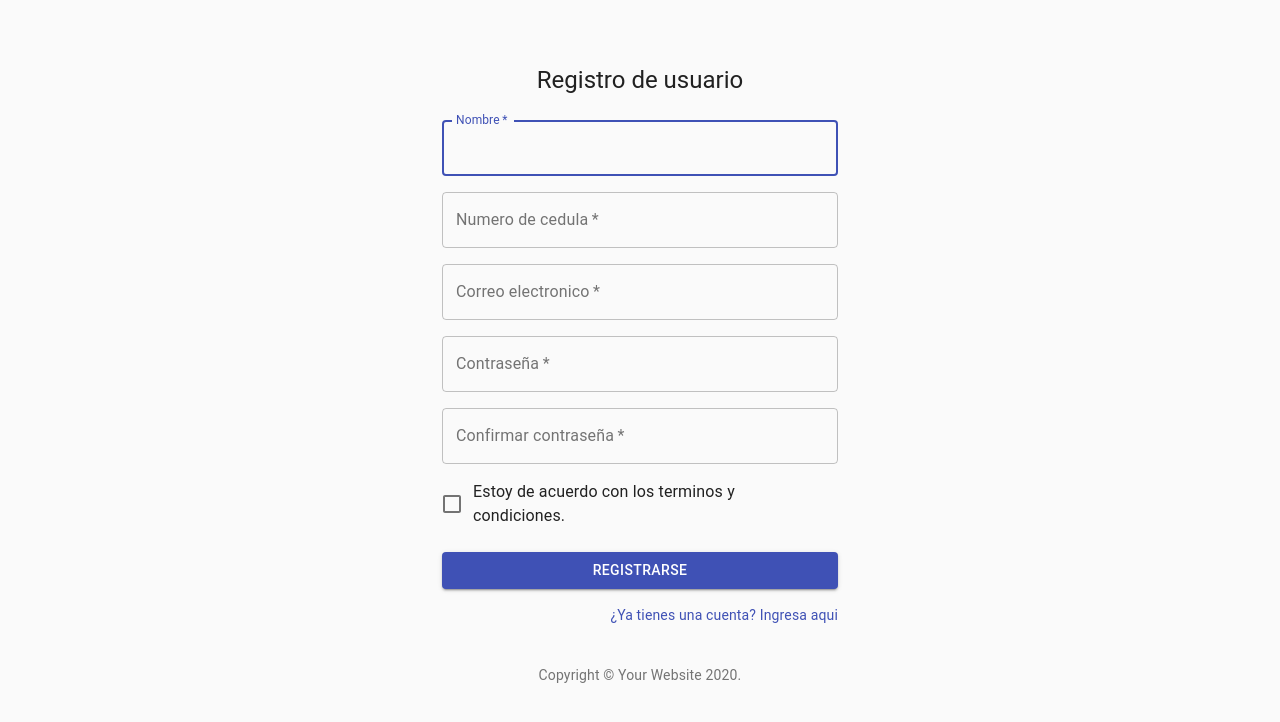
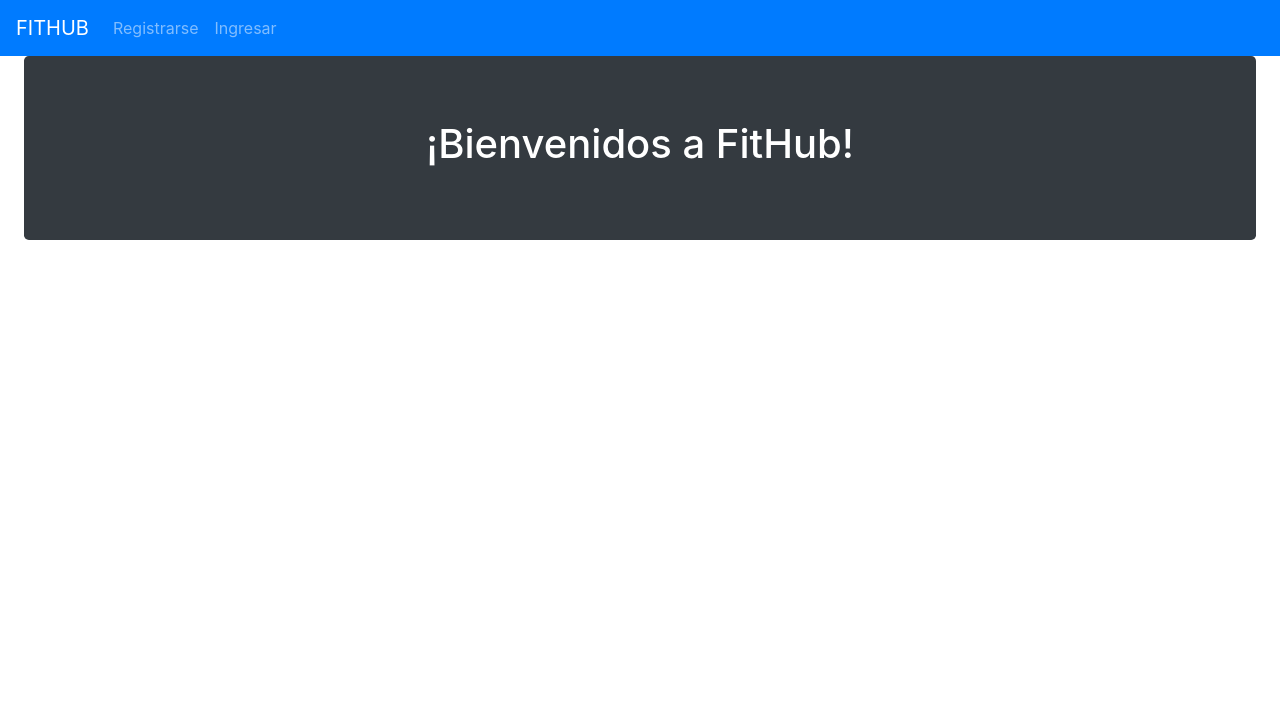
Before and after one commit to MauricioMeza/FitHub-Admin, a React (Create React App) app in the folder fitHub-Admin-Cliente/fithub-cliente/: page /welcome in a window 1280 px wide. Shown: the top 722 px of the page. Built offline with nearby package versions, Linux system fonts and the light colour scheme.

Commit message:
barra de navegacion y routing

```diff
--- a/fitHub-Admin-Cliente/fithub-cliente/src/App.js
+++ b/fitHub-Admin-Cliente/fithub-cliente/src/App.js
@@ -1,17 +1,38 @@
 import React, { Component } from 'react';
 import './App.css';
+import "bootstrap/dist/css/bootstrap.min.css"
+
+import {Row, Col} from "react-bootstrap";
+import {BrowserRouter as Router, Switch, Route } from "react-router-dom";
+import {Container} from '@material-ui/core';
 
 //importar componentes
 
 import SignUp from "./components/SignUp";
 import Login from "./components/Login";
+import NavigationBar from "./components/NavigationBar";
+import Welcome from "./components/Welcome";
 
 class App extends Component{
 
+
   render(){
-    return <div>
-      <SignUp/>
-    </div>
+    return(
+    <Router>
+      <NavigationBar/>
+      <Container>
+        <Row>
+          <Col lg={12} >
+            <Switch>
+              <Route path="/welcome" exact component={Welcome} />
+              <Route path="/registro" exact component={SignUp} />
+              <Route path="/login" exact component={Login} />
+            </Switch>
+          </Col>
+        </Row>
+      </Container>
+    </Router>
+    )
   }
 }
 
--- /dev/null
+++ b/fitHub-Admin-Cliente/fithub-cliente/src/components/NavigationBar.js
@@ -0,0 +1,23 @@
+import React from "react";
+
+import {Navbar, Nav} from "react-bootstrap";
+import {Link} from "react-router-dom";
+
+class NavigationBar extends React.Component {
+    render(){
+        return(
+            <Navbar bg="primary" variant="dark">
+                <Link to={"welcome"} className="navbar-brand">
+                    FITHUB
+                </Link>
+                <Nav className="mr-auto">
+                <Link to={"registro"} className="nav-link"> Registrarse</Link>
+                <Link to={"login"} className="nav-link"> Ingresar</Link>
+                </Nav>
+
+            </Navbar>
+        )
+    }
+}
+
+export default NavigationBar;
--- /dev/null
+++ b/fitHub-Admin-Cliente/fithub-cliente/src/components/Welcome.js
@@ -0,0 +1,15 @@
+import React from "react";
+
+import {Jumbotron} from "react-bootstrap";
+
+class Welcome extends React.Component{
+    render(){
+        return(
+            <Jumbotron className = "bg-dark text-white">
+            <h1 class="text-center">¡Bienvenidos a FitHub!</h1>
+            </Jumbotron>
+        )
+    }
+}
+
+export default Welcome
```
Also changed, not shown: fitHub-Admin-Cliente/fithub-cliente/package.json (+8 -2 lines), 1 other file (tests, documents, lock files or other folders).
